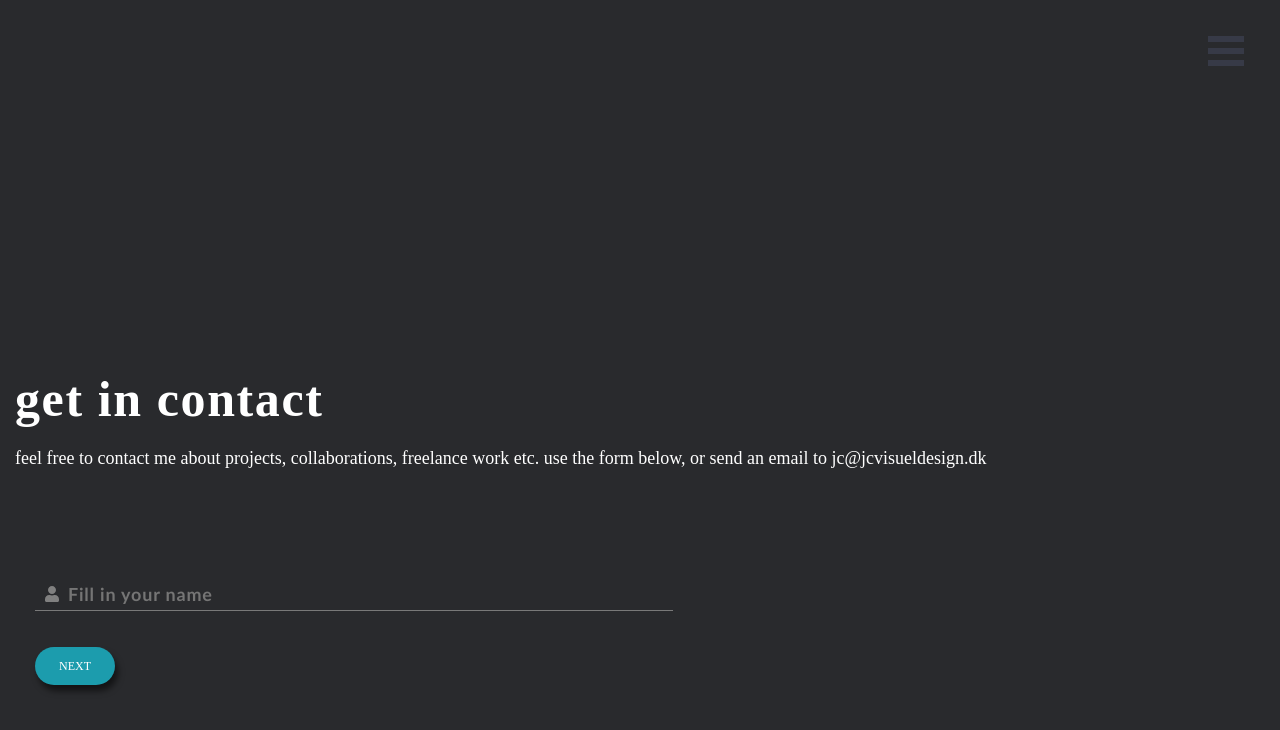
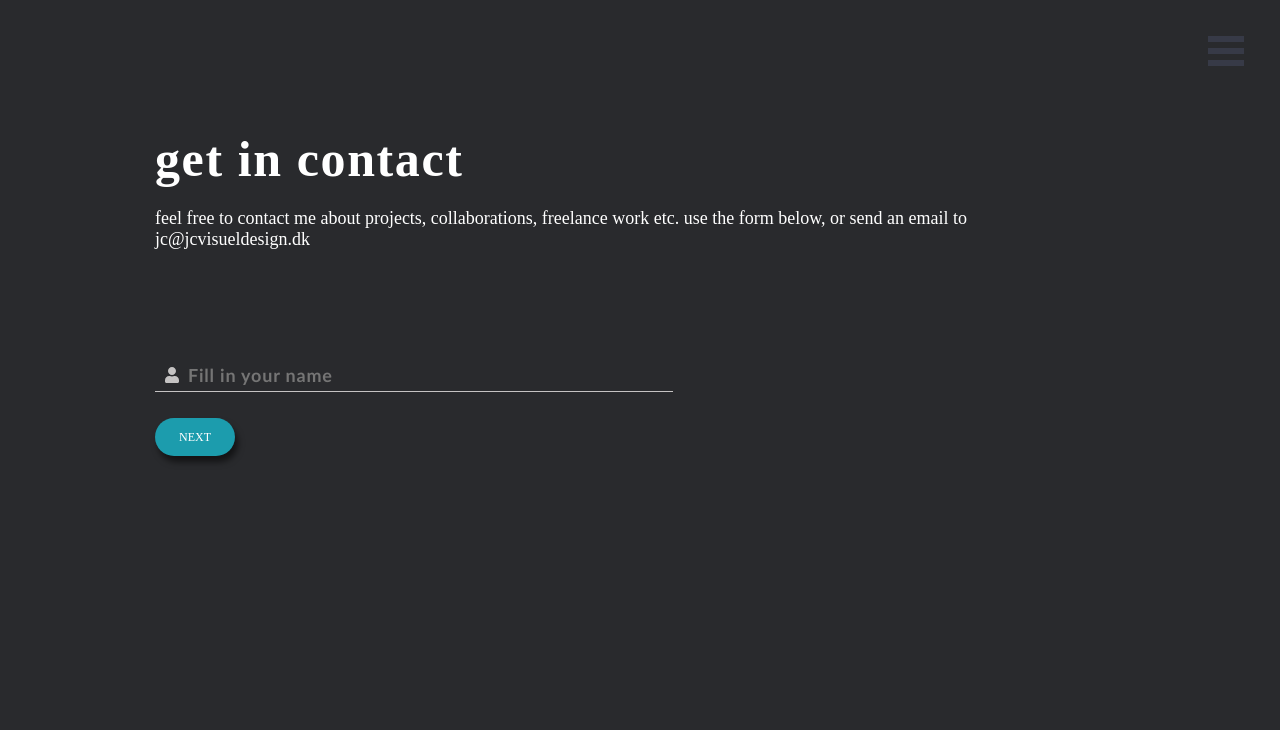
Before and after one commit to AlubuArt/portfolioV2, a Next.js app: page /contact in a window 1280 px wide. Shown: the top 730 px of the page. Built offline with nearby package versions, Linux system fonts and the light colour scheme.

Commit message:
responsive design styliong done - 1200px

```diff
--- a/styles/wrapper.module.css
+++ b/styles/wrapper.module.css
@@ -25,7 +25,32 @@
     margin-right: auto;
     margin-top: 100px;
   } */
-  .hero___container {
+
+  .projects___container {
+    margin-top: 10vh;
+    max-width: 1000px;
+    margin-left: auto;
+    margin-right: auto;
+
 
   }
+
+  .project___container {
+    margin-top:  10vh;
+    height: 100%;
+    display: flex;
+    flex-direction: column;
+    max-width: 1000px;
+    margin-left: auto;
+    margin-right: auto;
+  }
+
+  .contact___container {
+    margin-top:  10vh;
+    max-width: 1000px;
+    margin-left: auto;
+    margin-right: auto;
+  }
+
+
 }
--- a/ui/components/1-atoms/Card/Card.module.css
+++ b/ui/components/1-atoms/Card/Card.module.css
@@ -38,4 +38,8 @@
 
 @media screen and (min-width: 992px) {
 
+  .Card {
+    margin-bottom: 50px;
+  }
+
 }
--- a/ui/components/3-organisms/ContactForm/ContactForm.module.css
+++ b/ui/components/3-organisms/ContactForm/ContactForm.module.css
@@ -32,7 +32,7 @@
     sans-serif;
 }
 
-@media screen and (min-width: 992px) {
+@media screen and (min-width: 1200px) {
   .PageWrapper {
     min-height: 700px;
   }
@@ -40,10 +40,6 @@
   .Paragraph {
     font-size: 18px;
     font-weight: 600;
-    padding-left: 10px;
-    color: #797979;
-    font-family: "Gill Sans", "Gill Sans MT", Calibri, "Trebuchet MS",
-      sans-serif;
   }
 
   .UserInput___container {
--- a/ui/components/3-organisms/ContactForm/InputForm/InputForm.module.css
+++ b/ui/components/3-organisms/ContactForm/InputForm/InputForm.module.css
@@ -34,45 +34,21 @@
   position: relative;
 }
 
-
-
-@media screen and (min-width: 992px) {
+@media screen and (min-width: 1200px) {
   .UserInput___container {
     width: "full";
-    margin-left: 20px;
-    margin-right: 20px;
-    margin-bottom: 20px;
+    margin-left: none;
+    margin-right: none;
   }
 
   .Buttons___container {
-    margin-left: 20px;
+    margin-left:none;
   }
 
   .Inputfield {
     width: 50%;
-    padding: 6px 0px 5px 33px;
     font-size: 18px;
     font-weight: 600;
-    font-family: "Gill Sans", "Gill Sans MT", Calibri, "Trebuchet MS",
-      sans-serif;
-    color: #797979;
-    background-color: transparent;
-    border-width: 0 0 1px 0;
-    border-style: solid;
-    border-color: #797979;
-    line-height: 100%;
-    align-items: center;
   }
 
-  .icon {
-    position: absolute;
-    left: 10px;
-    color: grey;
-  }
-
-  .Input_icons {
-    display: flex;
-    align-items: center;
-    position: relative;
-  }
 }
--- a/ui/components/3-organisms/Hero/Hero.module.css
+++ b/ui/components/3-organisms/Hero/Hero.module.css
@@ -11,7 +11,7 @@
 
 .Hero___text___container {
   padding: 15px;
-  margin-top: 35%;
+  margin-top: 10vh;
   z-index: 99;
 }
 
```
Also changed, not shown: ui/components/2-molecules/ProjectCard/ProjectCard.module.css (+7 -19 lines), ui/components/4-Layouts/ListLayout/CardListLayout/CardListLayout.module.css (+7 -3 lines), ui/components/4-Layouts/ListLayout/CardListLayout/CardListLayout.tsx (+2 -5 lines).
